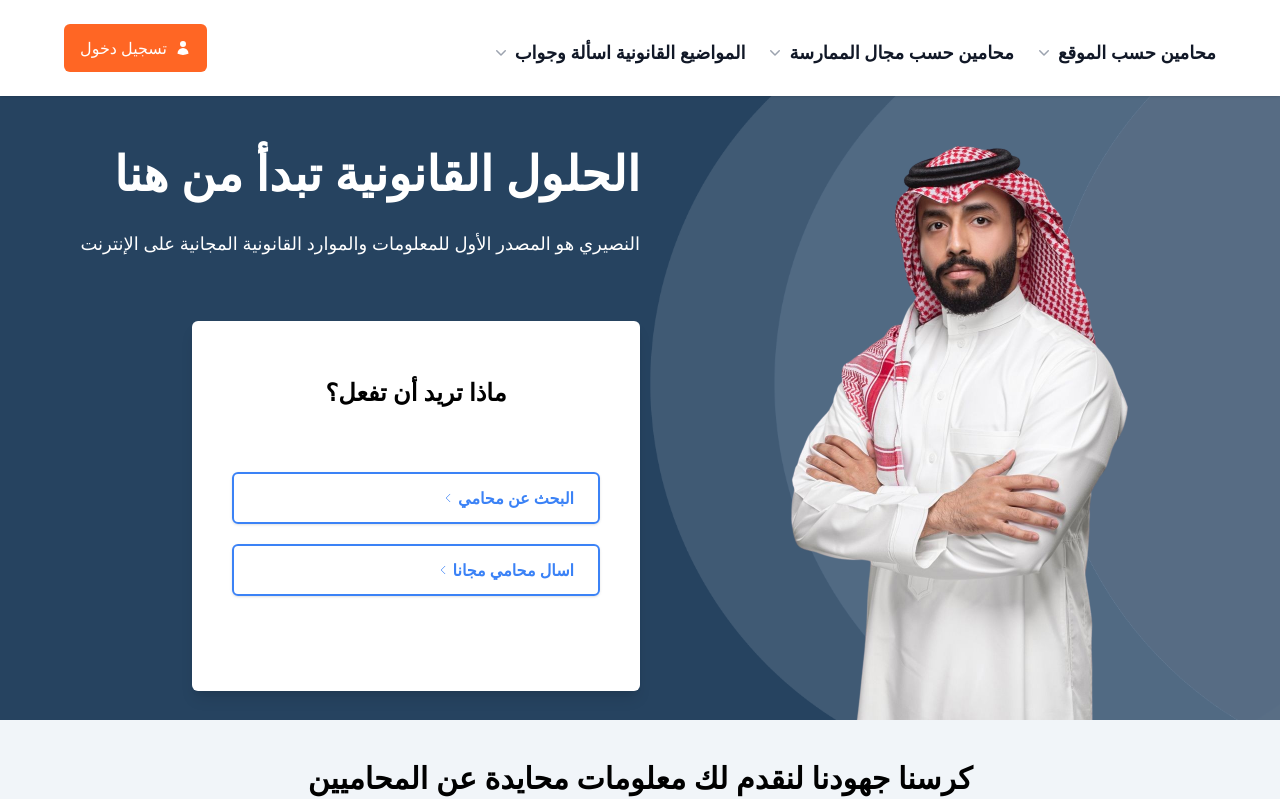
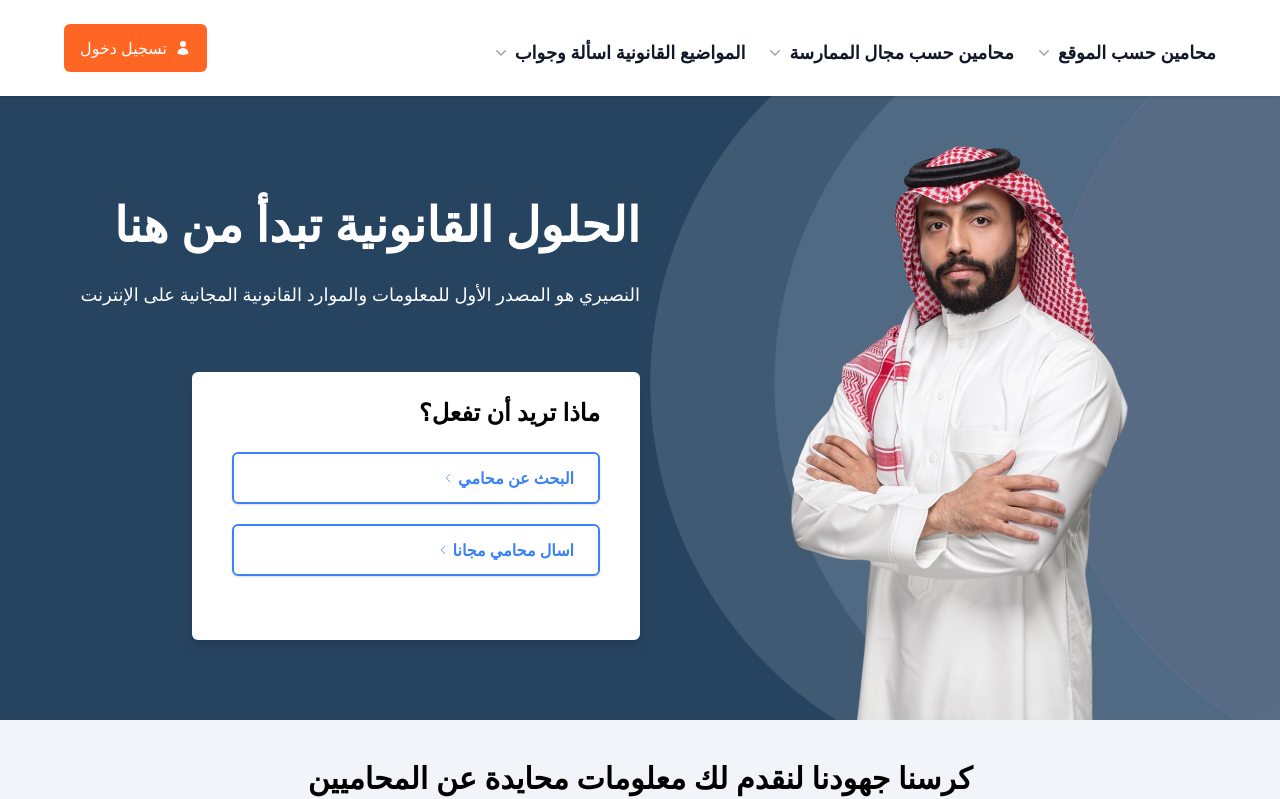
Before and after one commit to DynamicDOMinator/Alnasiri, a Next.js app: page / in a window 1280 px wide. Shown: the top 799 px of the page. Built offline with nearby package versions, Linux system fonts and the light colour scheme.

Commit message:
updated2

```diff
--- a/src/app/components/Home/HeroSection.jsx
+++ b/src/app/components/Home/HeroSection.jsx
@@ -52,13 +52,13 @@ const HeroSection = () => {
     switch (step) {
       case 1:
         return (
-          <div className=" mx-auto flex flex-col gap-5 items-center justify-center md:m-0 px-10 pt-6 pb-16 rounded-md bg-white relative  md:ml-auto shadow-lg lg:min-h-[370px]">
+          <div className=" mx-auto  md:m-0 px-10 pt-6 pb-16 rounded-md bg-white  md:ml-auto shadow-lg ">
             <p className="text-2xl text-right text-black font-bold mb-6">
               ماذا تريد أن تفعل؟
             </p>
-            <div className=" w-full ">
+            <div className="flex flex-col gap-5">
               <button
-                className=" flex my-5 items-center flex-row-reverse gap-1 text-blue-500 w-full font-semibold border-2 border-blue-500 hover:underline px-6 py-3 text-right rounded-md shadow "
+                className=" flex items-center flex-row-reverse gap-1 text-blue-500 w-full font-semibold border-2 border-blue-500 hover:underline px-6 py-3 text-right rounded-md shadow "
                 onClick={() => setStep(2)}
               >
                 البحث عن محامي
@@ -82,7 +82,7 @@ const HeroSection = () => {
         );
       case 2:
         return (
-          <div className="px-10 pt-6 pb-10 rounded-md bg-white ml-auto shadow-lg lg:min-h-[370px]">
+          <div className="px-10 pt-6 pb-10 rounded-md bg-white ml-auto shadow-lg">
             <p className="text-2xl font-semibold mb-6 text-black text-right">
               ماذا تريد أن تفعل؟
             </p>
@@ -133,7 +133,7 @@ const HeroSection = () => {
 
       case 5:
         return (
-          <div className="md:px-10 px-4 pt-6 pb-4 rounded-md bg-white ml-auto shadow-lg lg:min-h-[370px]">
+          <div className="md:px-10 px-4 pt-6 pb-4 rounded-md bg-white ml-auto shadow-lg">
             <p className="text-2xl  mb-6 text-black text-right">
               أريد ان اجد محامي ذو خبرة في
             </p>
@@ -186,7 +186,7 @@ const HeroSection = () => {
 
       case 6:
         return (
-          <div className="md:px-10 px-4 pt-6 pb-4 rounded-md bg-white ml-auto shadow-lg lg:min-h-[370px]">
+          <div className="md:px-10 px-4 pt-6 pb-4 rounded-md bg-white ml-auto shadow-lg">
             <p className="text-2xl  mb-6 text-black text-right">
               اريد ان ابحث عن محامٍ بالاسم
             </p>
@@ -262,7 +262,7 @@ const HeroSection = () => {
         );
       case 7:
         return (
-          <div className="md:px-10 px-4 pt-6 pb-4 rounded-md bg-white ml-auto shadow-lg lg:min-h-[370px]">
+          <div className="md:px-10 px-4 pt-6 pb-4 rounded-md bg-white ml-auto shadow-lg">
             <p className="text-2xl  mb-6 text-black text-right">
               أريد ان اجد محامي ذو خبرة في
             </p>
```
